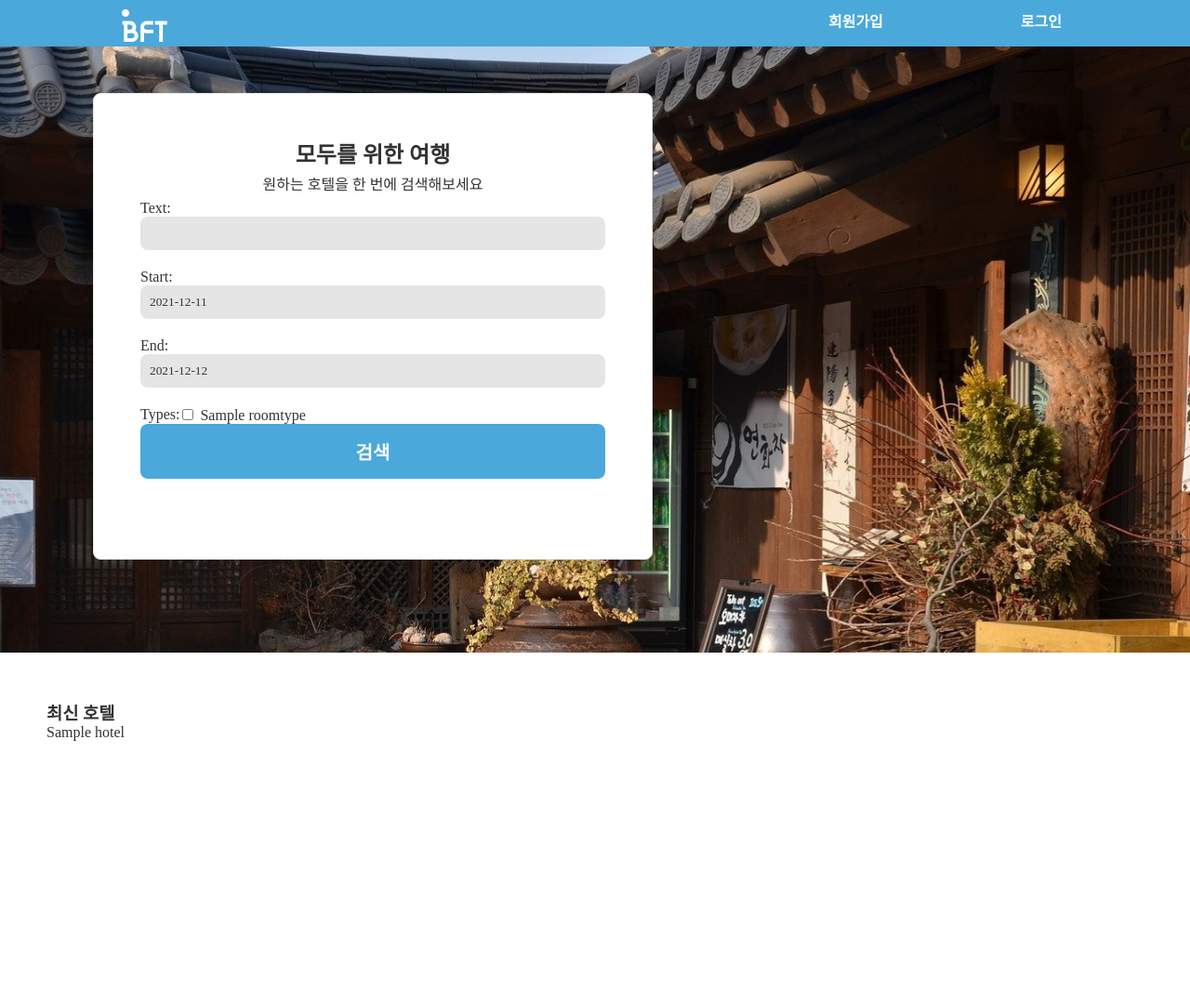
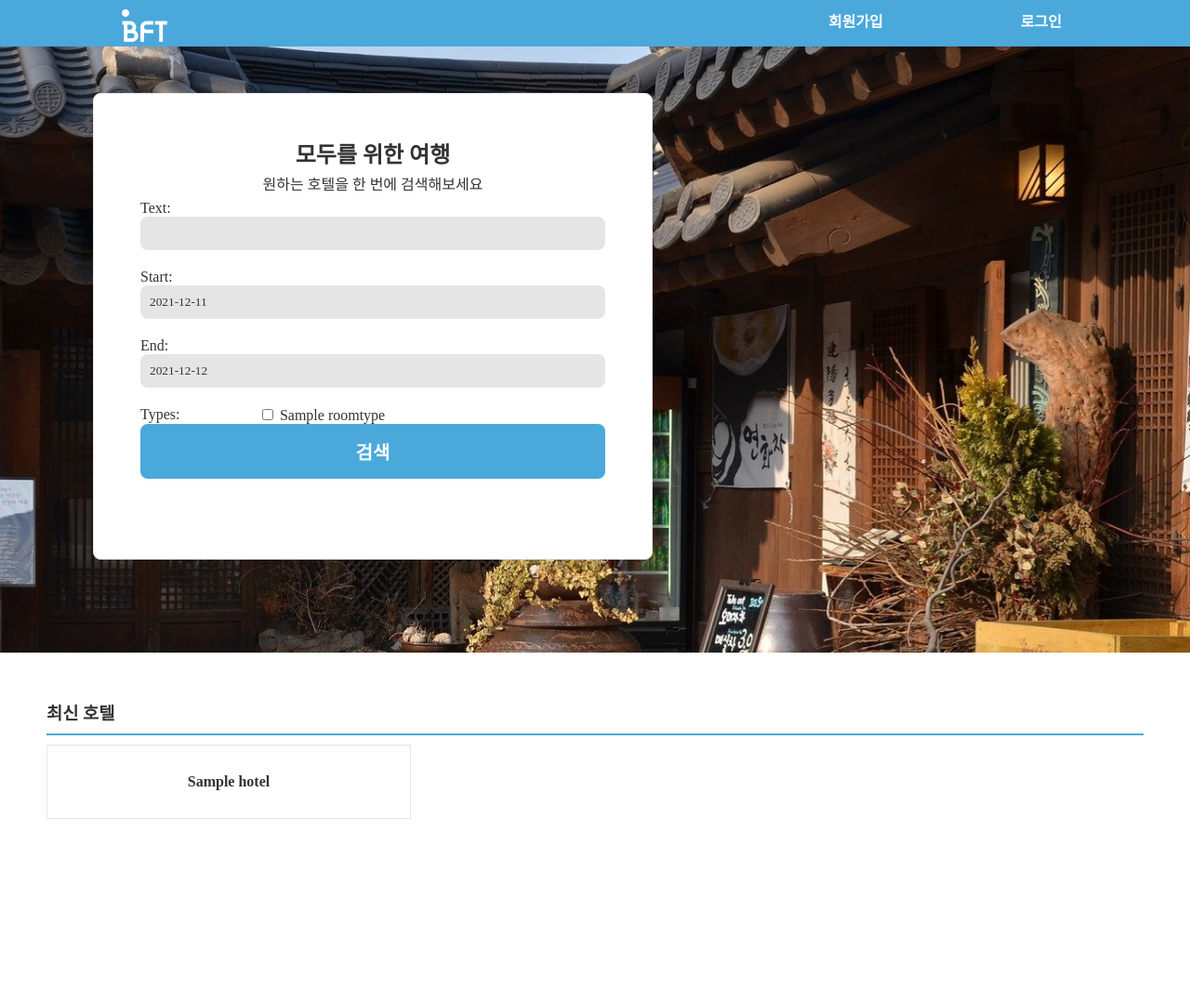
Before and after one commit to soyeonnnb/se-12, a Django app: page / in a window 1280 px wide. Shown: the top 1080 px of the page at 93% size. Run offline with Django 3.2, Linux system fonts and the light colour scheme; tables that the repository leaves empty hold one stand-in row (values such as "Sample post"); some libraries are stand-ins or nearby versions; some web fonts are replaced.

Commit message:
added style to home

```diff
--- a/bftour/static/style.css
+++ b/bftour/static/style.css
@@ -752,9 +752,30 @@ input[type='file']:hover {
     padding: 5px;
     margin-left: 180px;
     background: #e5e5e5;
-
 }
 
 #id_type label input {
     width: 100px;
 }
+
+.result-hotel {
+    display: grid;
+    border: 1px solid #e5e5e5;
+    width: 350px;
+    text-align: center;
+    padding: 20px;
+}
+
+.result-hotel a{
+    font-weight: 700;
+    padding: 10px;
+}
+
+.result-hotel a:hover{
+    color: #4AA8DB;
+}
+
+.main-form ul {
+    column-count: 2;
+    display: inline-block;
+}
--- a/bftour/templates/core/home.html
+++ b/bftour/templates/core/home.html
@@ -15,10 +15,13 @@
 </div>
 <div class="search-container">
     <h3>최신 호텔</h3>
+    <hr/>
     {% for hotel in hotels %}
-    <a href="{% url 'hotels:viewhotel' hotel_pk=hotel.pk check_in=check_in check_out=check_out%}">
-        {{hotel}}
-    </a>
-    {% endfor %}
+    <div class="result-hotel">
+        <a href="{% url 'hotels:viewhotel' hotel_pk=hotel.pk check_in=check_in check_out=check_out%}">
+            {{hotel}}
+        </a>
+        {% endfor %}
+    </div>
 </div>
 {% endblock %}
```
